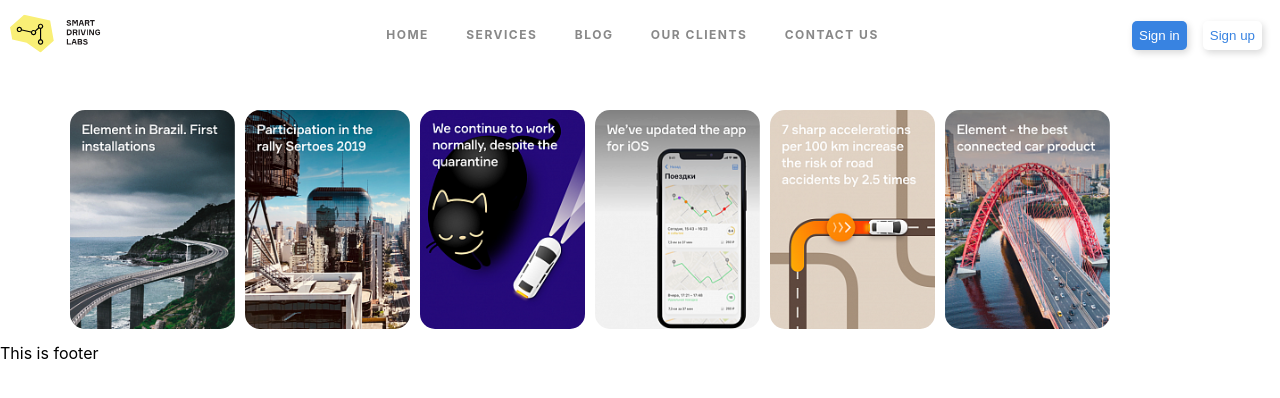
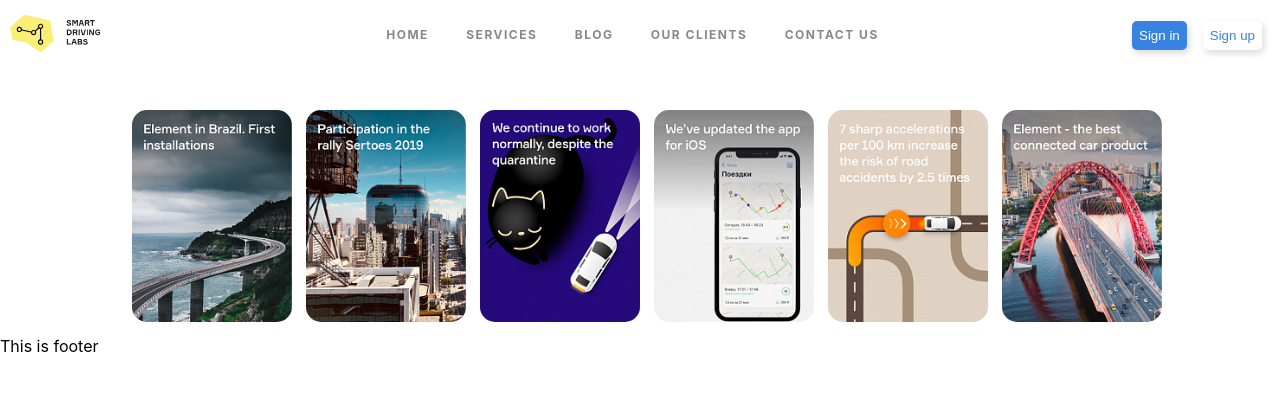
Before and after one commit to Taimoorkhan1122/React-sing-page-website, a React (Create React App) app: page / in a window 1280 px wide. Shown: the top 398 px of the page. Built offline with nearby package versions, Linux system fonts and the light colour scheme.

Commit message:
resolved alignment issue

```diff
--- a/src/components/Cards.js
+++ b/src/components/Cards.js
@@ -3,6 +3,7 @@ import "./card.css";
 
 function Cards({ paths }) {
   return (
+    <section>
       <div className="card-img-container">
         {paths.map((imgUrl, index) => {
           return (
@@ -12,6 +13,7 @@ function Cards({ paths }) {
           );
         })}
       </div>
+    </section>
   );
 }
 
--- a/src/components/card.css
+++ b/src/components/card.css
@@ -1,15 +1,21 @@
+section {
+    display: flex;
+    justify-content: center;
+    align-items: center;
+}
 .card-img-container {
+    width: auto;
     display: flex;
     justify-content: start;
     align-items: center;
     overflow: auto;
-    padding: 10px 60px;
-
+    padding: 10px;
 }
 
 .card-img, .card-img img {
-    margin: 0 5px;
-    width: 165px;
+    margin: 0 7px;
+    height: 100%;
+    width: 160px;
     border-radius: 15px;
     transition: transform 0.15s ease-in;
 }
```
Lines whose indentation alone changed are shown as unchanged.
